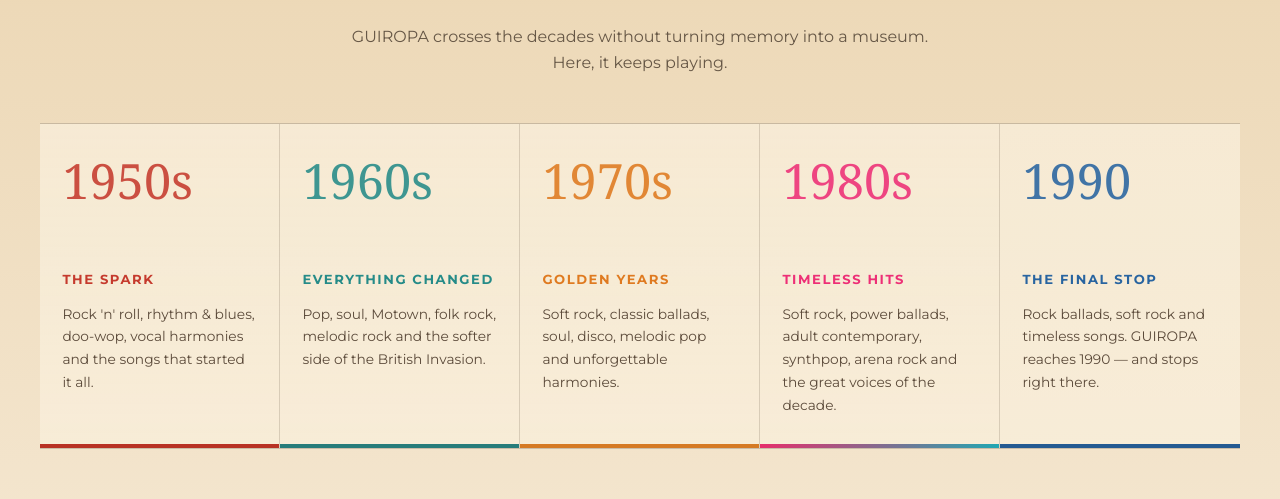
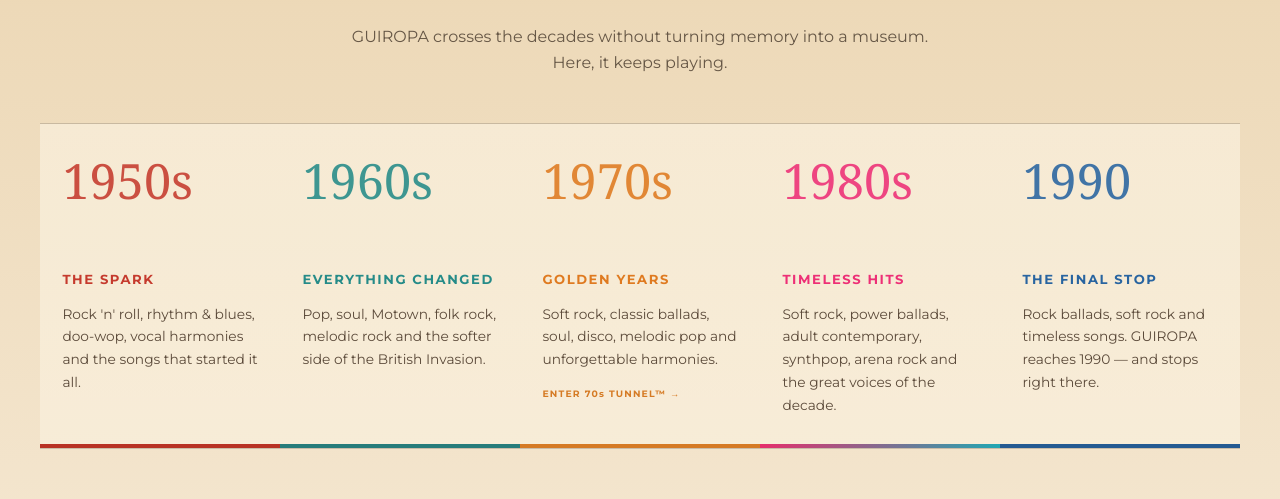
Before and after one commit to 7-Seas-Global-and-Hafen-Consolidators/guiropa-systems, a React (Vite) app in the folder client/: page / in a window 1280 px wide. Shown: the part 1734-2233 px from the top of the page. Built offline with nearby package versions, Linux system fonts and the light colour scheme.

Commit message:
LINK 1970S DECADE TO TUNNEL

```diff
--- a/client/src/components/ExploreHub.jsx
+++ b/client/src/components/ExploreHub.jsx
@@ -1,3 +1,4 @@
+import { Link } from "react-router-dom";
 import { useLanguage } from "../i18n/LanguageContext.jsx";
 
 export default function ExploreHub() {
@@ -24,9 +25,9 @@
         </div>
 
         <div className="guiropa-decades-grid">
-          {t.decades.items.map((item) => (
+          {t.decades.items.map((item) => {
+            const card = (
               <article
-              key={item.year}
                 className={`guiropa-decade guiropa-decade--${item.code}`}
               >
                 <span className="guiropa-decade__number">
@@ -40,61 +41,76 @@
                 <p>
                   {item.description}
                 </p>
+
+                {item.code === "70" && (
+                  <span className="guiropa-decade__tunnel-entry">
+                    ENTER 70s TUNNEL™ →
+                  </span>
+                )}
               </article>
-          ))}
+            );
+
+            return item.code === "70" ? (
+              <Link
+                key={item.year}
+                to="/1977"
+                className="guiropa-decade-link"
+                aria-label="Entrar no GUIROPA 70s Tunnel"
+              >
+                {card}
+              </Link>
+            ) : (
+              <div key={item.year} className="guiropa-decade-link guiropa-decade-link--static">
+                {card}
+              </div>
+            );
+          })}
         </div>
       </div>
 
       <style>{`
         .guiropa-decades-static {
           min-height: 0 !important;
-
-          padding:
-            clamp(4.8rem, 8vw, 7rem)
-            0 !important;
+          padding: clamp(4.8rem, 8vw, 7rem) 0 !important;
         }
 
-        .guiropa-decades-static
-        .guiropa-section-heading {
-          opacity: 1 !important;
-          visibility: visible !important;
-          transform: none !important;
-        }
-
-        .guiropa-decades-static
-        .guiropa-decades-grid {
-          opacity: 1 !important;
-          visibility: visible !important;
-          transform: none !important;
-        }
-
-        .guiropa-decades-static
-        .guiropa-decade {
+        .guiropa-decades-static .guiropa-section-heading,
+        .guiropa-decades-static .guiropa-decades-grid,
+        .guiropa-decades-static .guiropa-decade {
           opacity: 1 !important;
           visibility: visible !important;
           transform: none;
         }
 
-        .guiropa-decades-static
-        .guiropa-decade:hover {
-          transform:
-            translateY(-4px);
+        .guiropa-decade-link {
+          color: inherit;
+          text-decoration: none;
+          display: block;
+        }
+
+        .guiropa-decade-link .guiropa-decade {
+          height: 100%;
+        }
+
+        .guiropa-decades-static .guiropa-decade:hover {
+          transform: translateY(-4px);
+        }
+
+        .guiropa-decade__tunnel-entry {
+          display: inline-block;
+          margin-top: 1rem;
+          color: #d57a24;
+          font-size: .58rem;
+          font-weight: 900;
+          letter-spacing: .13em;
         }
 
         @media (max-width: 900px) {
-          .guiropa-decades-static {
-            padding:
-              4.5rem
-              0 !important;
-          }
+          .guiropa-decades-static { padding: 4.5rem 0 !important; }
         }
 
         @media (max-width: 600px) {
-          .guiropa-decades-static {
-            padding:
-              3.8rem
-              0 !important;
-          }
+          .guiropa-decades-static { padding: 3.8rem 0 !important; }
         }
       `}</style>
     </section>
```
Lines whose indentation alone changed are shown as unchanged.
